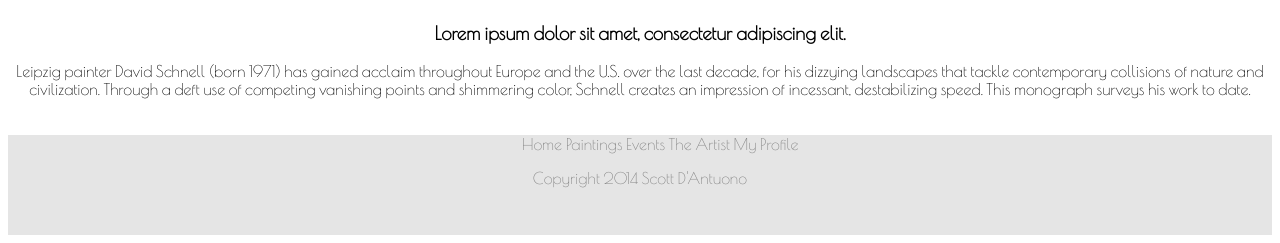
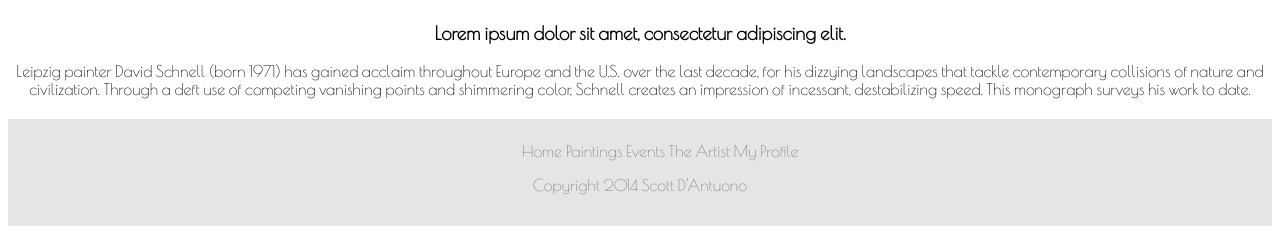
Before and after one commit to scottdmeetup/davidschnellart, a plain HTML site: page index.html in a window 1280 px wide. Shown: the part 806-1049 px from the top of the page. Drawn offline with nearby package versions, Linux system fonts and the light colour scheme.

Commit message:
footer padding

```diff
--- a/art.css
+++ b/art.css
@@ -109,6 +109,7 @@
 	background-color: #E5E5E5;
 	color: grey;
 	height: 100px;
+	padding-top: 7px;
 }
 
 #footer ul {
```
